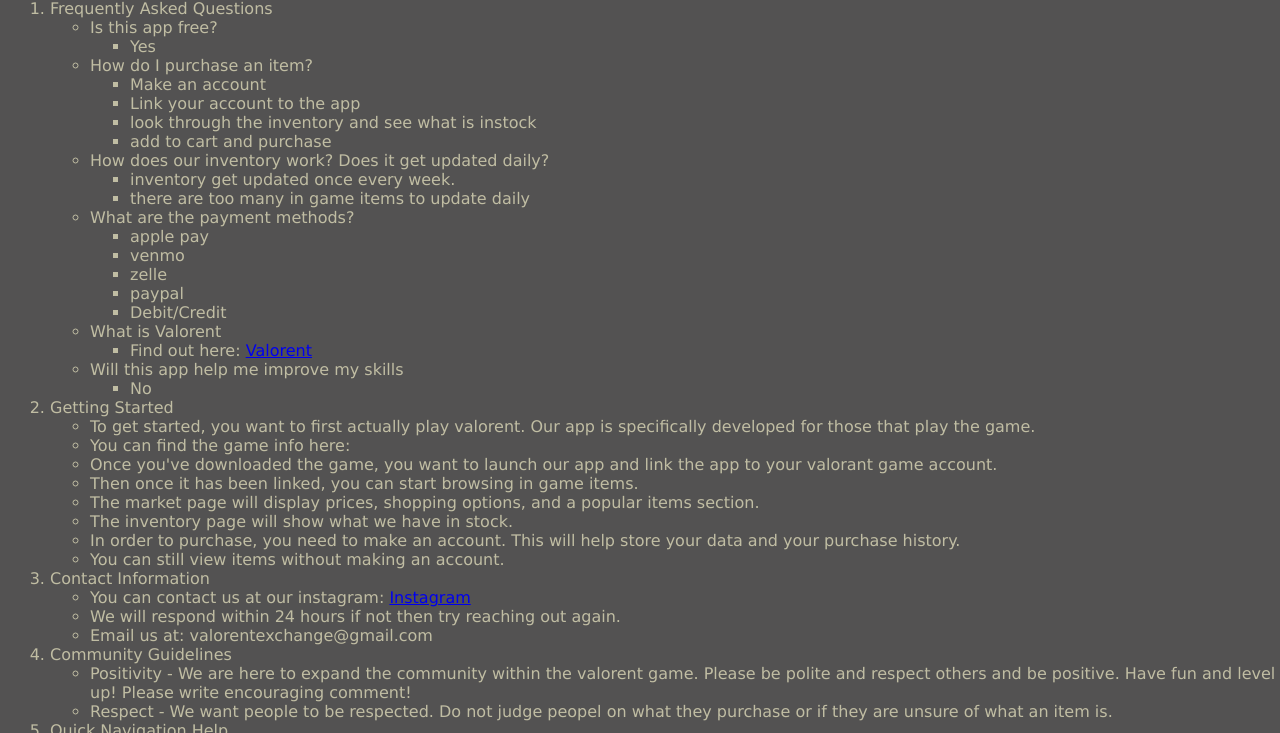
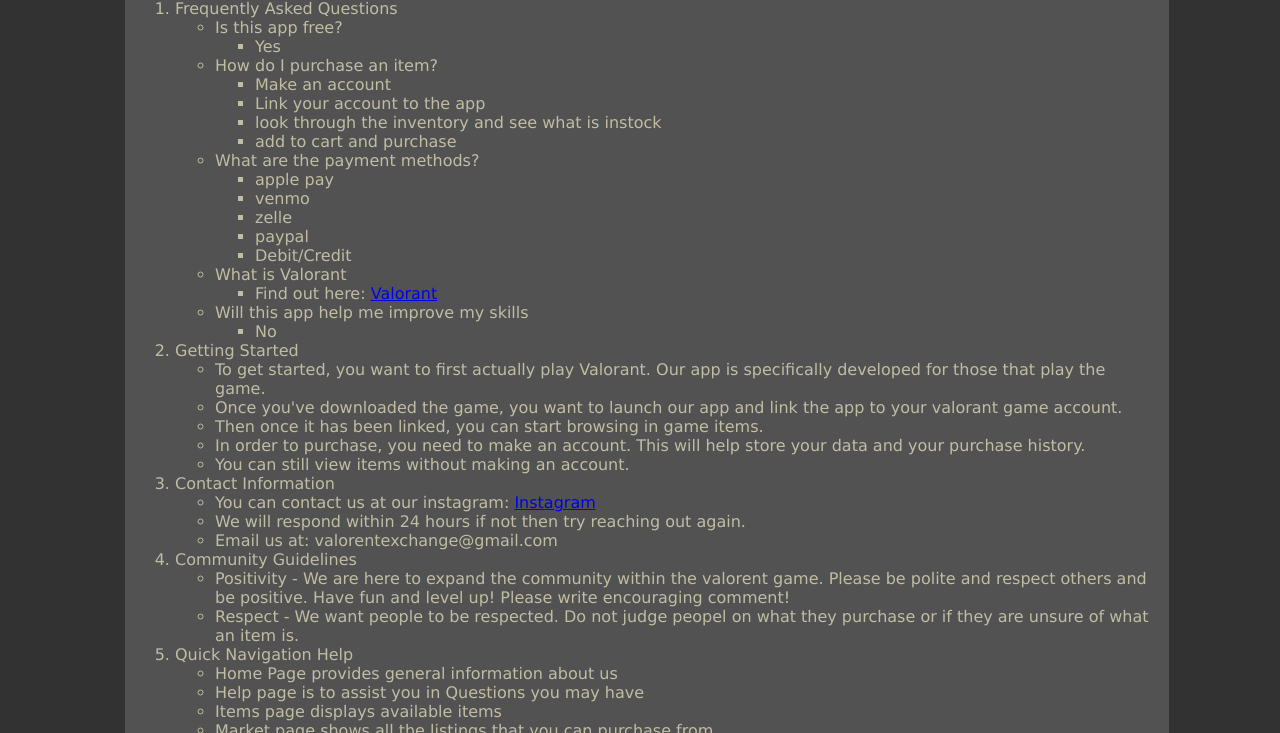
Before and after one commit to Goober4000/Valorant_Exchange, a website: page public/help_page.html in a window 1280 px wide. Shown: the part 219-952 px from the top of the page. Drawn offline with Linux system fonts and the light colour scheme.

Commit message:
Updates to help, home, and market

```diff
--- a/public/help_page.html
+++ b/public/help_page.html
@@ -39,11 +39,6 @@
                                 <li>look through the inventory and see what is instock</li>
                                 <li>add to cart and purchase</li>
                             </ul>
-                        <li>How does our inventory work? Does it get updated daily?</li>
-                            <ul>
-                                <li>inventory get updated once every week.</li>
-                                <li>there are too many in game items to update daily</li>
-                            </ul>
                         <li>What are the payment methods?</li>
                             <ul>
                                 <li>apple pay</li>
@@ -52,9 +47,9 @@
                                 <li>paypal</li>
                                 <li>Debit/Credit</li>
                             </ul>
-                        <li>What is Valorent</li>
+                        <li>What is Valorant</li>
                             <ul>
-                                <li>Find out here: <a href="https://playvalorant.com/en-us/">Valorent</a> </li>
+                                <li>Find out here: <a href="https://playvalorant.com/en-us/">Valorant</a> </li>
                             </ul>
                         <li>Will this app help me improve my skills</li>
                             <ul>
@@ -63,12 +58,9 @@
                     </ul>
                 <li>Getting Started</li>
                     <ul>
-                        <li>To get started, you want to first actually play valorent. Our app is specifically developed for those that play the game. </li>
-                        <li>You can find the game info here: </li>
+                        <li>To get started, you want to first actually play Valorant. Our app is specifically developed for those that play the game. </li>
                         <li>Once you've downloaded the game, you want to launch our app and link the app to your valorant game account.</li>
                         <li>Then once it has been linked, you can start browsing in game items.</li>
-                        <li>The market page will display prices, shopping options, and a popular items section.</li>
-                        <li>The inventory page will show what we have in stock.</li>
                         <li>In order to purchase, you need to make an account. This will help store your data and your purchase history.</li>
                         <li>You can still view items without making an account. </li>
                     </ul>
@@ -87,9 +79,8 @@
                     <ul>
                         <li>Home Page provides general information about us </li>
                         <li>Help page is to assist you in Questions you may have</li>
-                        <li>Items page displays available items for purchase and purchase options</li>
-                        <li>Inventory page displays our availabilities for each item</li>
-                        <li>Profile Page Saved your recent purcahses and basic personal information to enhance your user expereince</li>
+                        <li>Items page displays available items</li>
+                        <li>Market page shows all the listings that you can purchase from</li>
                     </ul>
             </ol>
 
--- a/public/main_styles.css
+++ b/public/main_styles.css
@@ -86,11 +86,12 @@
 }
 
 .info_container {
-    width: 100%;
+    width: 80%;
     background-color: rgb(83, 82, 82);
     color: rgb(192, 189, 163);
     margin-top: 50px;
     margin-bottom: 50px;
+    margin-left: 125px;
     padding: 10px;
     font-family:'Lucida Sans', 'Lucida Sans Regular', 'Lucida Grande', 'Lucida Sans Unicode', Geneva, Verdana, sans-serif;
     border-radius: 8px;
```
Also changed, not shown: public/home_page.html (+11 -3 lines), public/market_pagecss.css (+9 -9 lines).
